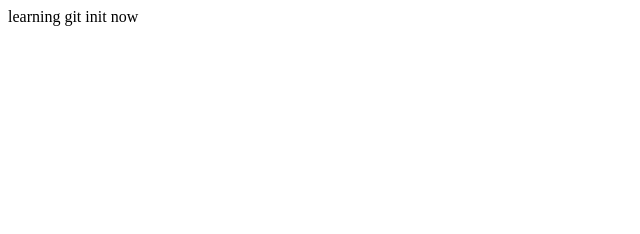
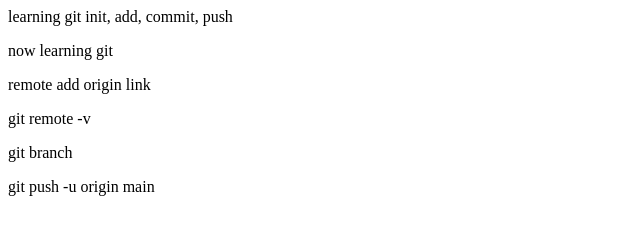
Before and after one commit to dipeshkundnani/git-localrepo, a plain HTML site: page index.html in a window 1280 px wide. Shown: the whole page, without its empty margins (0-640 px from the left). Drawn offline with Linux system fonts and the light colour scheme.

Commit message:
add new detail in paragraph

```diff
--- a/index.html
+++ b/index.html
@@ -1 +1,6 @@
-<p>learning git init now</p>
+<p>learning git init, add, commit, push</p>
+<p>now learning git</p>
+<p>remote add origin link</p>
+<p>git remote -v</p>
+<p>git branch</p>
+<p>git push -u origin main</p>
```
